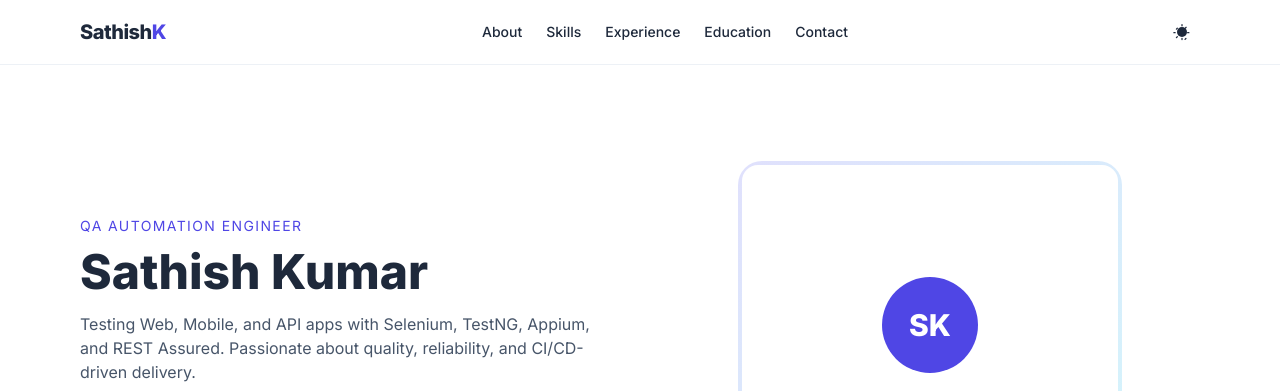
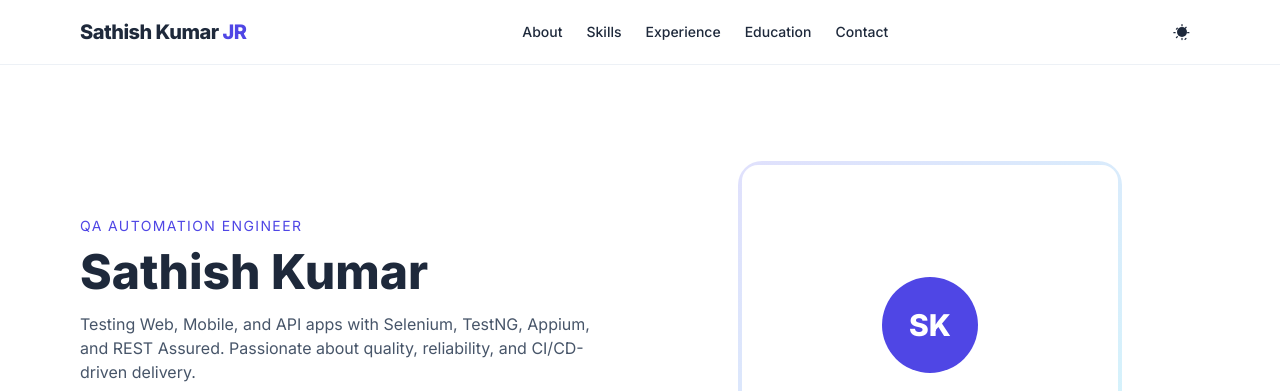
Before and after one commit to JRsathish/JRsathish, a plain HTML site: page index.html in a window 1280 px wide. Shown: the top 391 px of the page. Drawn offline with nearby package versions, Linux system fonts and the light colour scheme.

Commit message:
Update index.html

```diff
--- a/index.html
+++ b/index.html
@@ -37,7 +37,7 @@
   <header class="sticky top-0 z-50 backdrop-blur bg-white/70 dark:bg-slate-900/70 border-b border-slate-200/60 dark:border-slate-700/60">
     <div class="mx-auto max-w-6xl px-4">
       <div class="flex h-16 items-center justify-between">
-        <a href="#home" class="font-extrabold tracking-tight text-xl">Sathish<span class="text-indigo-600">K</span></a>
+        <a href="#home" class="font-extrabold tracking-tight text-xl">Sathish Kumar <span class="text-indigo-600">JR</span></a>
         <nav class="hidden md:flex items-center gap-6 text-sm font-medium">
           <a href="#about" class="hover:text-indigo-600">About</a>
           <a href="#skills" class="hover:text-indigo-600">Skills</a>
```
